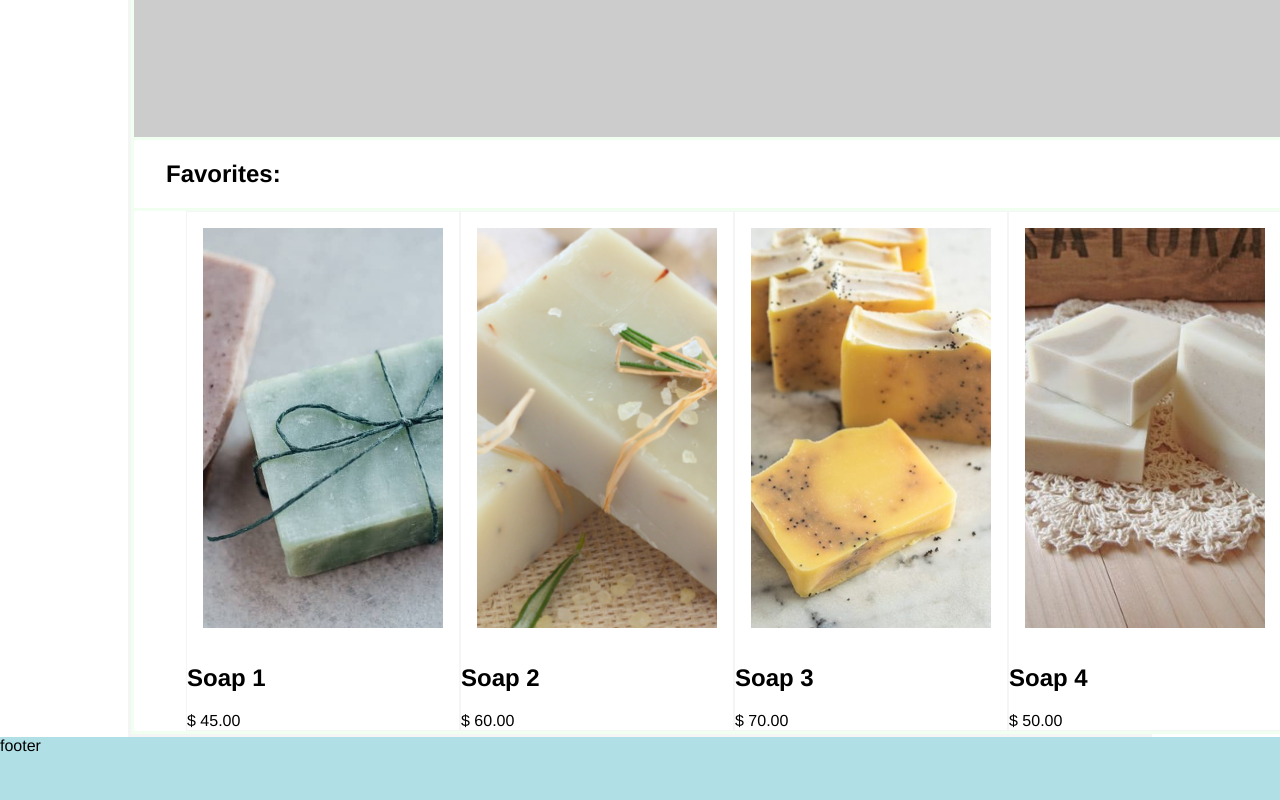
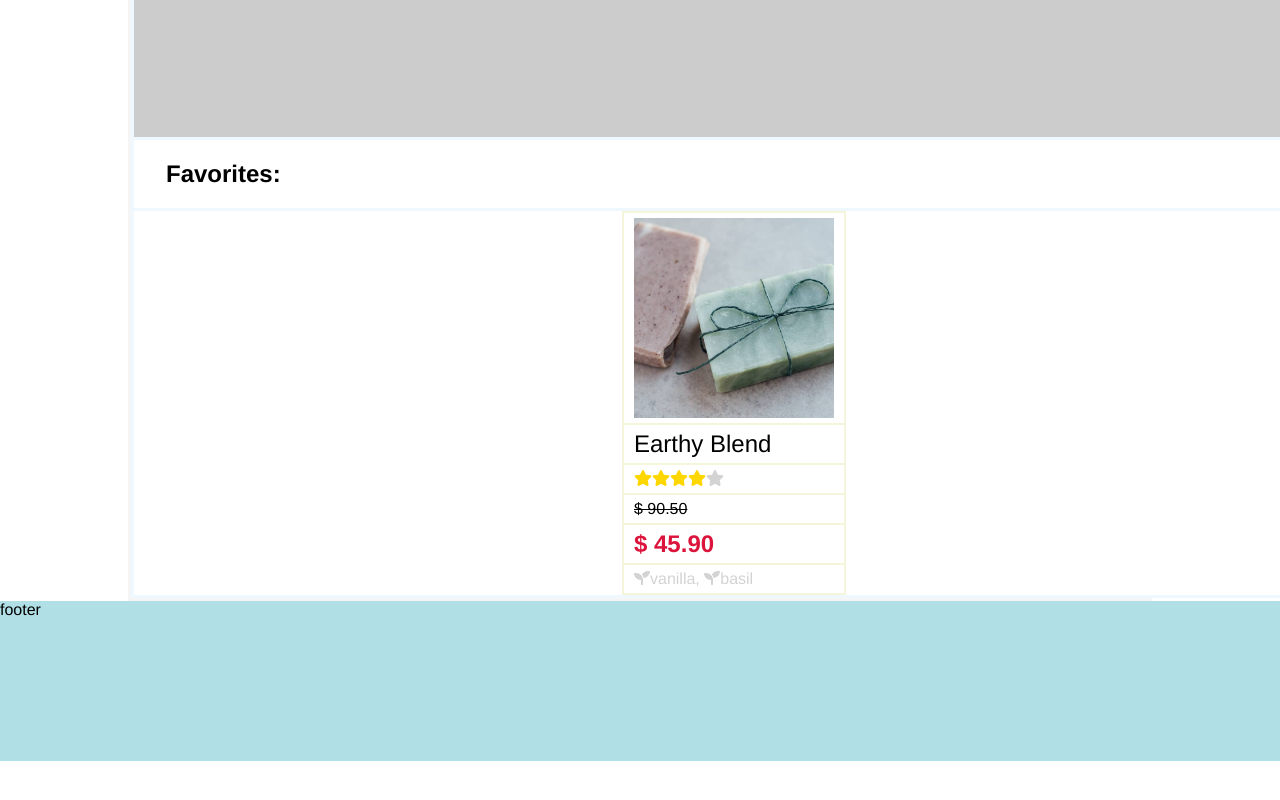
Before and after one commit to GaryChung34/e-commerce-soap, a React (Create React App) app in the folder frontend/: page / in a window 1280 px wide. Shown: the part 956-1756 px from the top of the page. After the commit the page ends 1717 px from the top, so only its background shows below. Built offline with nearby package versions, Linux system fonts and the light colour scheme; the HTML template or start-up script is replaced by a standard one.

Commit message:
#4 product component.

```diff
--- a/frontend/package.json
+++ b/frontend/package.json
@@ -3,6 +3,9 @@
   "version": "0.1.0",
   "private": true,
   "dependencies": {
+    "@fortawesome/fontawesome-svg-core": "^1.2.36",
+    "@fortawesome/free-solid-svg-icons": "^5.15.4",
+    "@fortawesome/react-fontawesome": "^0.1.15",
     "@reduxjs/toolkit": "^1.6.1",
     "@testing-library/jest-dom": "^5.14.1",
     "@testing-library/react": "^11.2.7",
--- a/frontend/src/index.css
+++ b/frontend/src/index.css
@@ -62,7 +62,7 @@ body {
   grid-template-columns: 1;
   grid-gap: 3px;
   padding: 3px;
-  background-color: honeydew;
+  background-color: aliceblue;
 }
 
 .center {
@@ -87,17 +87,22 @@ body {
 }
 
 .product {
-  display: flex;
-  flex-direction: column;
-  justify-content: space-between;
-  border: 1px solid whitesmoke;
+  display: grid;
+  grid-template-columns: 1;
+  grid-gap: 2px;
+  padding: 2px;
+  background-color: beige;
+}
+
+.product > div {
+  background-color: white;
+  padding: 5px 10px;
 }
 
 .product-image {
-  width: 15rem;
-  height: 25rem;
+  width: 200px;
+  height: 200px;
   object-fit: cover;
-  padding: 1rem;
 }
 
 
--- a/frontend/src/screens/home.js
+++ b/frontend/src/screens/home.js
@@ -1,9 +1,9 @@
 import React from 'react'
+import { FontAwesomeIcon } from '@fortawesome/react-fontawesome'
+import { faStar, faSeedling } from '@fortawesome/free-solid-svg-icons'
 
 
 const Home = () => {
-
-
 
 	return (
 		<div className='grid'>
@@ -17,11 +17,28 @@ const Home = () => {
 
       <div className="all-products">
         <div className="product">
-          <img className="product-image" src="images/soap1.jpg" alt="soap1" />
-          <h2>Soap 1</h2>
-          <div>$ 45.00</div>
+          <div className="center">
+            <img className="product-image" src="images/soap1.jpg" alt="soap1" />
+          </div>
+          <div style={{fontSize: '1.5rem'}}>Earthy Blend</div>
+          <div>
+            <FontAwesomeIcon style={{color: 'gold'}} icon={faStar} />
+            <FontAwesomeIcon style={{color: 'gold'}} icon={faStar} />
+            <FontAwesomeIcon style={{color: 'gold'}} icon={faStar} />
+            <FontAwesomeIcon style={{color: 'gold'}} icon={faStar} />
+            <FontAwesomeIcon style={{color: 'lightgray'}} icon={faStar} />
+          </div>
+          <div style={{textDecoration:'line-through'}}>$ 90.50</div>
+          <div style={{color:'crimson', fontSize:'1.5rem', fontWeight:'900'}}>$ 45.90</div>
+          <div style={{color:'lightgray'}}>
+            <FontAwesomeIcon icon={faSeedling} />
+            vanilla,&nbsp;
+            <FontAwesomeIcon style={{color:'lightgray'}} icon={faSeedling} />
+            basil
+          </div>
         </div>
-        <div className="product">
+
+        {/*<div className="product">
           <img className="product-image" src="images/soap2.png" alt="soap2" />
           <h2>Soap 2</h2>
           <div>$ 60.00</div>
@@ -35,7 +52,7 @@ const Home = () => {
           <img className="product-image" src="images/soap4.jpg" alt="soap4" />
           <h2>Soap 4</h2>
           <div>$ 50.00</div>
-        </div>
+        </div>*/}
       </div>
   	</div>
   )
```
Also changed, not shown: 1 other file (tests, documents, lock files or other folders).
